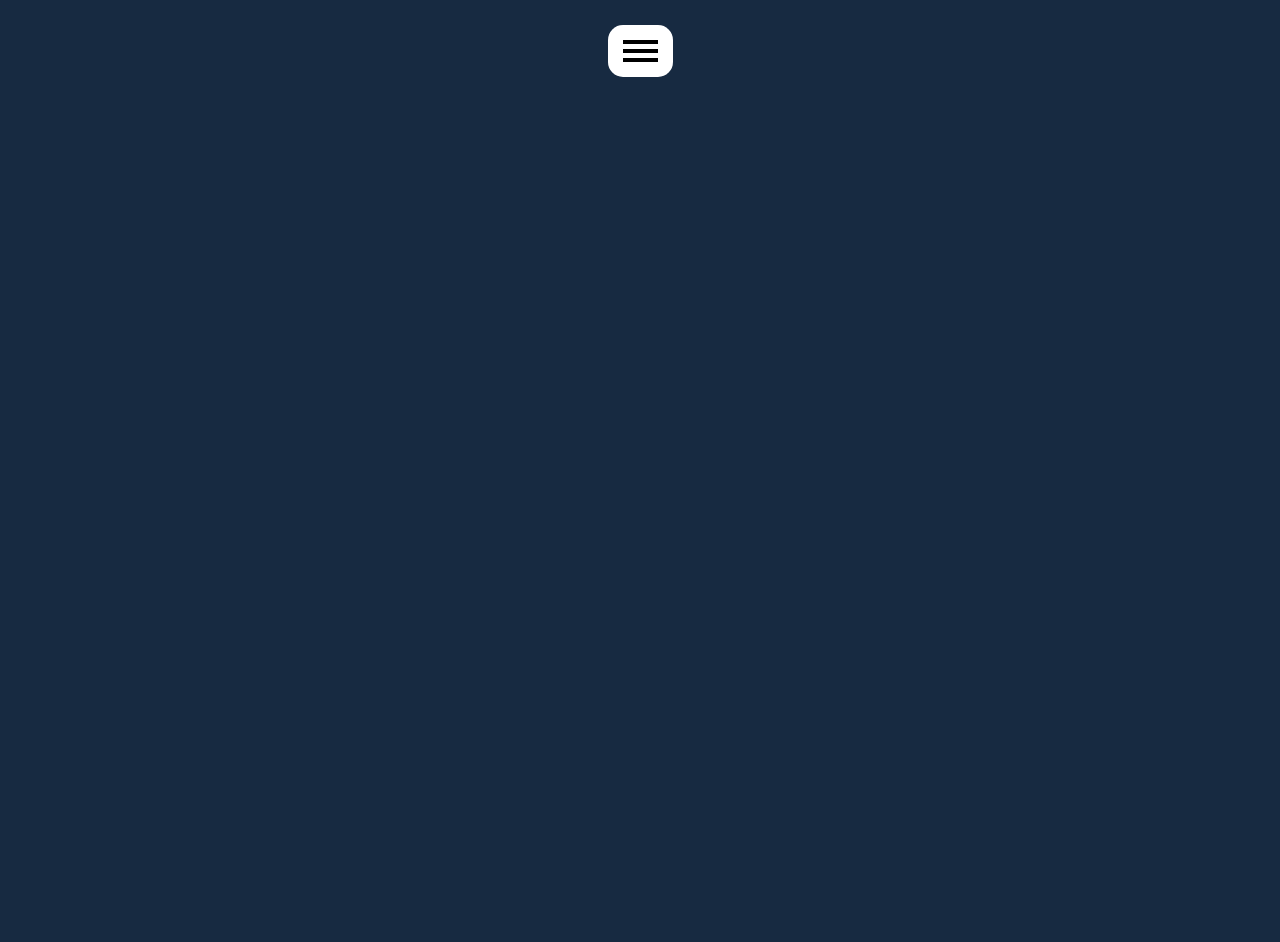
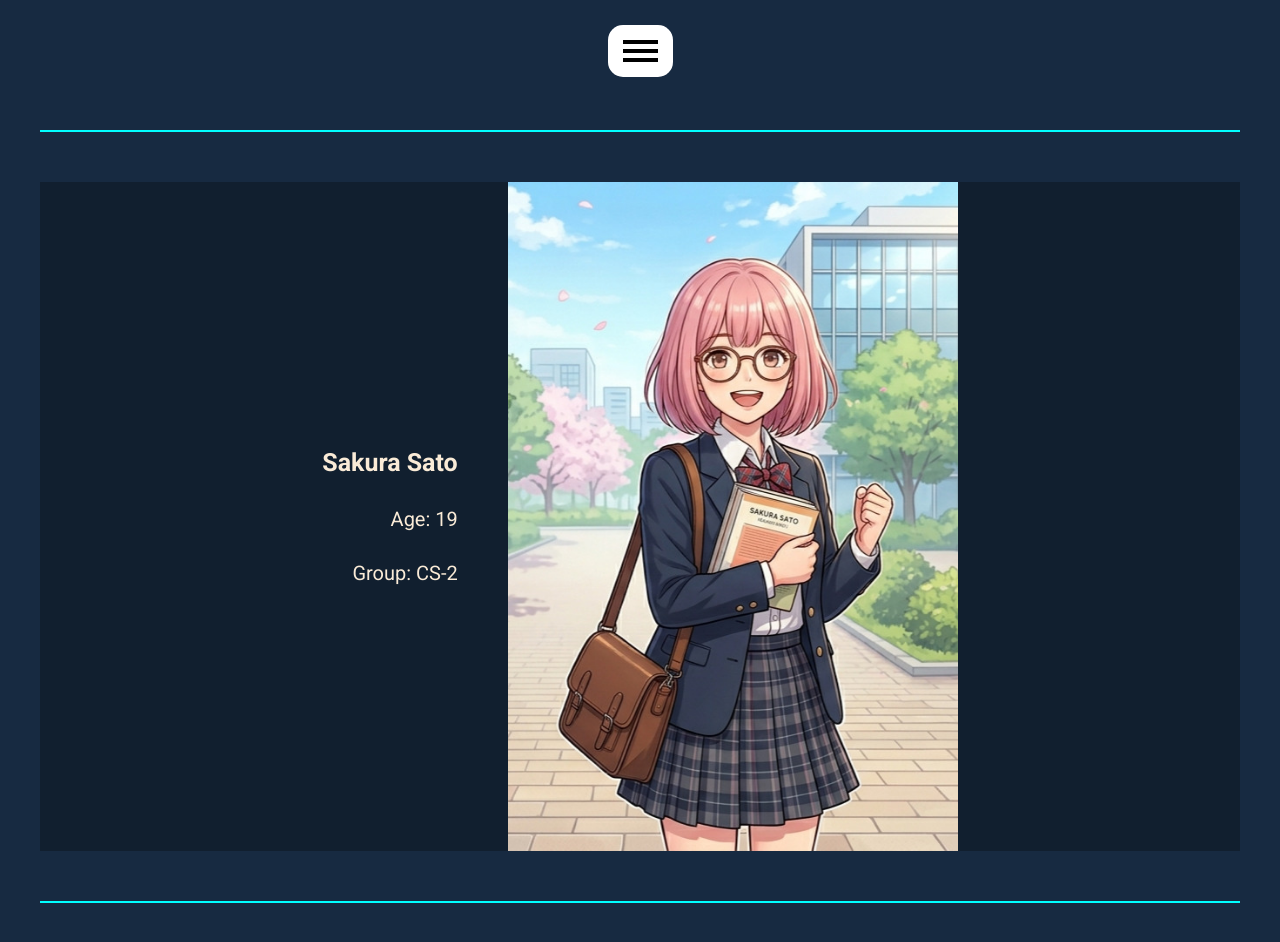
Before and after one commit to gimonch1k/Students_Group, a React (Vite) app: page /items/1 in a window 1280 px wide. Before the commit the page ends 800 px from the top, so only its background shows below. Built offline with nearby package versions, Linux system fonts and the light colour scheme.

Commit message:
ready ItemDetailsPage

```diff
--- a/src/App.jsx
+++ b/src/App.jsx
@@ -24,7 +24,7 @@ function App() {
       <Route path="/" element={<Layout />}>
         <Route index element={<HomePage />} />
         <Route path="items" element={<ItemsPage data={students} />} />
-        <Route path="items/:id" element={<ItemDetailsPage />} />
+        <Route path="items/:id" element={<ItemDetailsPage data={students} />} />
         <Route path="add" element={<AddItemPage addStudent={addStudent} />} />
         <Route path="about" element={<AboutPage />} />
         <Route path="*" element={<NotFoundPage />} />
--- a/src/pages/ItemDetailsPage/ItemDetailsPage.jsx
+++ b/src/pages/ItemDetailsPage/ItemDetailsPage.jsx
@@ -1,3 +1,43 @@
-function ItemDetailsPage() {}
+import { useParams } from "react-router";
+
+import "./itemDetailsPage.scss";
+
+function ItemDetailsPage({ data }) {
+  const params = useParams();
+  const id = +params.id;
+
+  const currStudent = data.find((item) => item.id === id);
+
+  if (!currStudent) {
+    return (
+      <h2 className="title itemdetailspage__title">Студента не знайдено</h2>
+    );
+  }
+
+  return (
+    <section className="itemdetailspage">
+      <div className="container">
+        <div className="itemdetailspage__divider"></div>
+        <div className="itemdetailspage__wrapper">
+          <div className="itemdetailspage__descr">
+            <div className="title itemdetailspage__name">
+              {currStudent.name}
+            </div>
+            <div className="title itemdetailspage__age">
+              Age: {currStudent.age}
+            </div>
+            <div className="title itemdetailspage__group">
+              Group: {currStudent.group}
+            </div>
+          </div>
+          <div className="itemdetailspage__img">
+            <img src={currStudent.photo} alt={currStudent.name} />
+          </div>
+        </div>
+        <div className="itemdetailspage__divider"></div>
+      </div>
+    </section>
+  );
+}
 
 export default ItemDetailsPage;
--- /dev/null
+++ b/src/pages/ItemDetailsPage/itemDetailsPage.scss
@@ -0,0 +1,38 @@
+.itemdetailspage {
+  padding: 130px 0 40px 0;
+  &__wrapper {
+    margin: 50px 0;
+    display: flex;
+    justify-content: center;
+    align-items: center;
+    column-gap: 50px;
+    background-color: rgba(0, 0, 0, 0.274);
+  }
+  &__img {
+    max-width: fit-content;
+    img {
+      display: block;
+      margin: 0 auto;
+      width: 450px;
+      height: 669px;
+      object-fit: cover;
+    }
+  }
+  &__name {
+    text-align: right;
+    font-size: 25px;
+    font-weight: 700;
+  }
+  &__age,
+  &__group {
+    margin-top: 30px;
+    font-size: 20px;
+    text-align: right;
+  }
+  &__divider {
+    margin: 0 auto;
+    width: 100%;
+    height: 2px;
+    background-color: aqua;
+  }
+}
--- a/src/pages/ItemsPage/ItemsPage.jsx
+++ b/src/pages/ItemsPage/ItemsPage.jsx
@@ -1,15 +1,19 @@
+import { Link } from "react-router";
+
 import "./itemsPage.scss";
 
 function ItemsPage({ data }) {
   const elements = data.map((item) => {
     return (
       <li className="title itemspage__item" key={item.id}>
+        <Link to={`${item.id}`} className="itemspage__link">
           <img src={item.photo} alt={item.name} className="itemspage__img" />
           <div className="itemspage__descr">
             <h3 className="title itemspage__name">{item.name}</h3>
             <div className="title itemspage__age">Вік: {item.age}</div>
             <div className="title itemspage__group">Група: {item.group}</div>
           </div>
+        </Link>
       </li>
     );
   });
--- a/src/pages/ItemsPage/itemsPage.scss
+++ b/src/pages/ItemsPage/itemsPage.scss
@@ -38,4 +38,7 @@
     margin-top: 5px;
     text-align: right;
   }
+  &__link {
+    text-decoration: none;
+  }
 }
```
Lines whose indentation alone changed are shown as unchanged.
